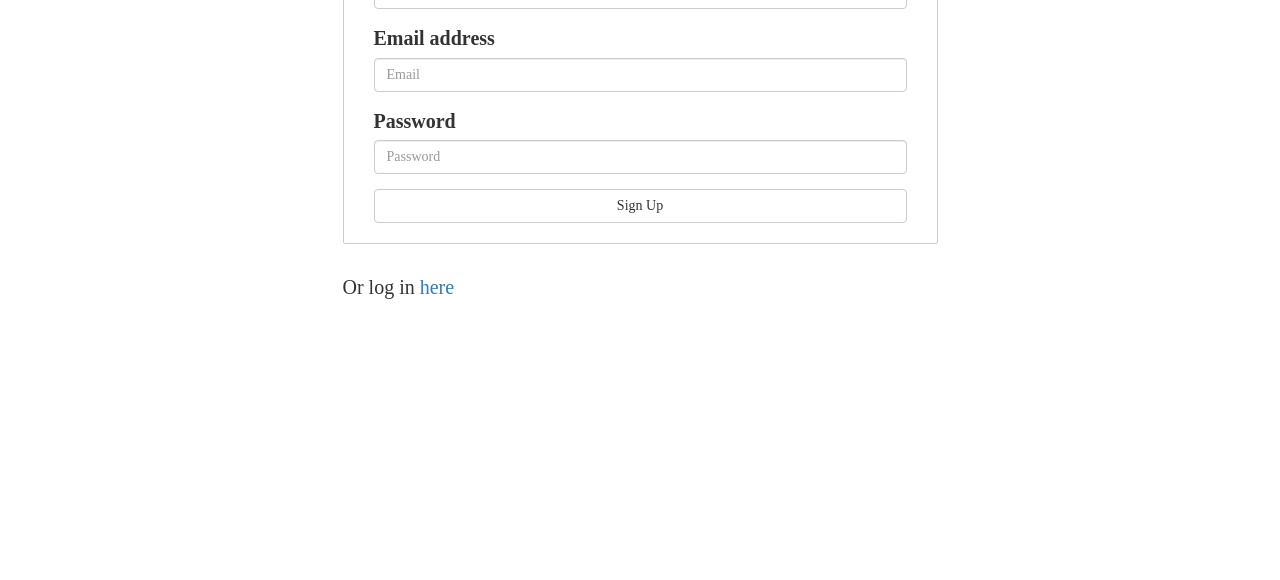
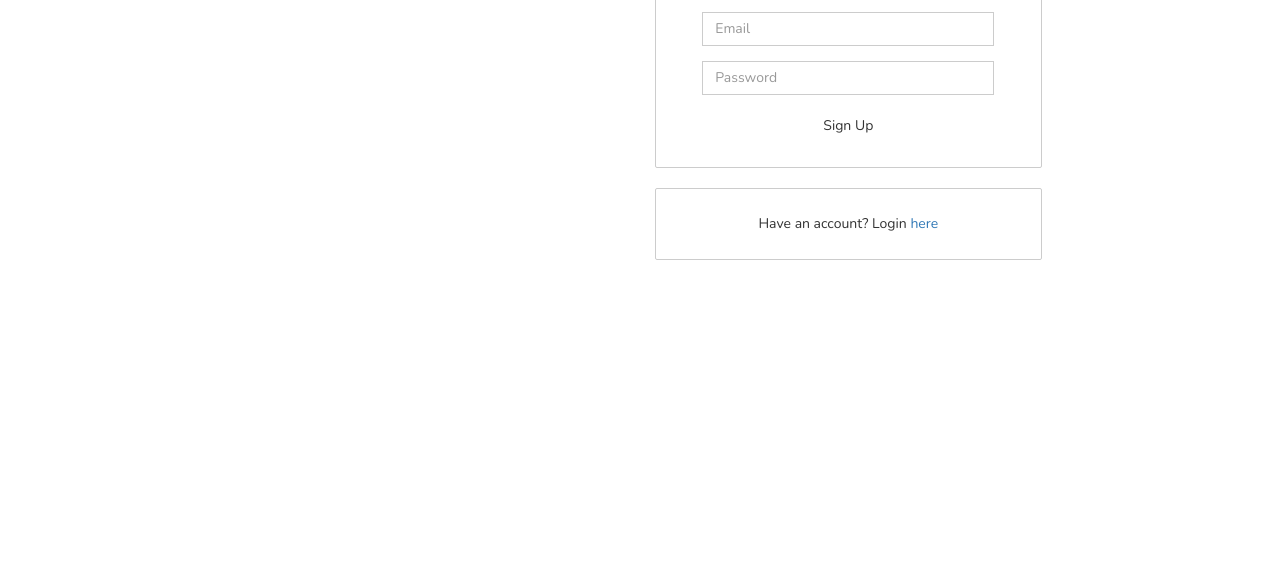
Before and after one commit to Kaitlyn-Folsom/watchlist, a website: page public/signup.html in a window 1280 px wide. Shown: the part 220-800 px from the top of the page. Drawn offline with nearby package versions, Linux system fonts and the light colour scheme.

Commit message:
logn/signup style changes

```diff
--- a/public/signup.html
+++ b/public/signup.html
@@ -7,6 +7,7 @@
   <meta name="viewport" content="width=device-width, initial-scale=1">
   <link rel="stylesheet" href="https://maxcdn.bootstrapcdn.com/bootswatch/3.3.7/lumen/bootstrap.min.css">
   <link href="stylesheets/style.css" rel="stylesheet">
+  <link href="https://fonts.googleapis.com/css?family=Comfortaa:300,400|Nunito:300,400" rel="stylesheet">
 </head>
 
 <body>
@@ -16,23 +17,23 @@
       </div>
     </div>
   </nav>
-  <div class="container">
+  <div class="container signup-container">
     About the App!
     <div class="row">
-      <div class="col-md-6 col-md-offset-3">
-        <h2>Sign Up Form</h2>
-        <form class=" form signup">
+      <div class="col-md-4 col-md-offset-2">
+
+      </div>
+      <div class="col-md-4">
+        <form class="form signup">
+          <h1>Watchlist</h1>
           <div class="form-group">
-            <label for="name">Name</label>
             <input type="text" class="form-control" id="name-input" placeholder="Name">
           </div>
           <div class="form-group">
-            <label for="exampleInputEmail1">Email address</label>
             <input type="email" class="form-control" id="email-input" placeholder="Email">
           </div>
           <p class="alertmsg"></p>
           <div class="form-group">
-            <label for="exampleInputPassword1">Password</label>
             <input type="password" class="form-control" id="password-input" placeholder="Password">
           </div>
           <div style="display: none" id="alert" class="alert alert-danger" role="alert">
@@ -41,8 +42,9 @@
           </div>
           <button type="submit" class="btn btn-default">Sign Up</button>
         </form>
-        <br />
-        <p>Or log in <a href="/login">here</a></p>
+        <div class="form switch-link">
+            <p>Have an account? Login <a href="/login">here</a></p>
+          </div>
       </div>
     </div>
   </div>
--- a/public/stylesheets/style.css
+++ b/public/stylesheets/style.css
@@ -52,7 +52,7 @@ footer p {
 /* ========================== */
 
 .login-container {
-  margin-top:150px;
+  margin-top:100px;
 }
 
 .form h1 {
@@ -64,18 +64,35 @@ footer p {
 .form {
   border: 1px solid #ccc;
   border-radius:2px;
-  padding:20px 30px;
+  padding:20px 30px 5px 30px;
 }
 
-.form h2 {
-  text-align:center;
+.form-control {
+  border-radius:0;
+  border:1px solid #ccc;
+  box-shadow:none;
+  width:90%;
+  margin:0 auto;
 }
 
 .form button {
-  width:100%;
+  width:90%;
+  border:none;
+  border-radius:0;
+  margin: 0 auto;
+  display:block;
+}
+
+.signup button {
+  margin-bottom:20px;
+}
+
+.form button:hover {
+  border:none;
 }
 
 .alert {
+  width:90%;
   font-size:70%;
   padding:0;
   background:none;
@@ -86,7 +103,7 @@ footer p {
 }
 
 .form p {
-  margin-top:10px;
+  margin:15px 0;
   font-size:70%;
   text-align:center;
 }
@@ -94,6 +111,7 @@ footer p {
 .switch-link {
   margin-top: 20px;
   text-align:center;
+  padding:10px;
 }
 
 .tv-img {
```
Also changed, not shown: public/login.html (+0 -7 lines).
